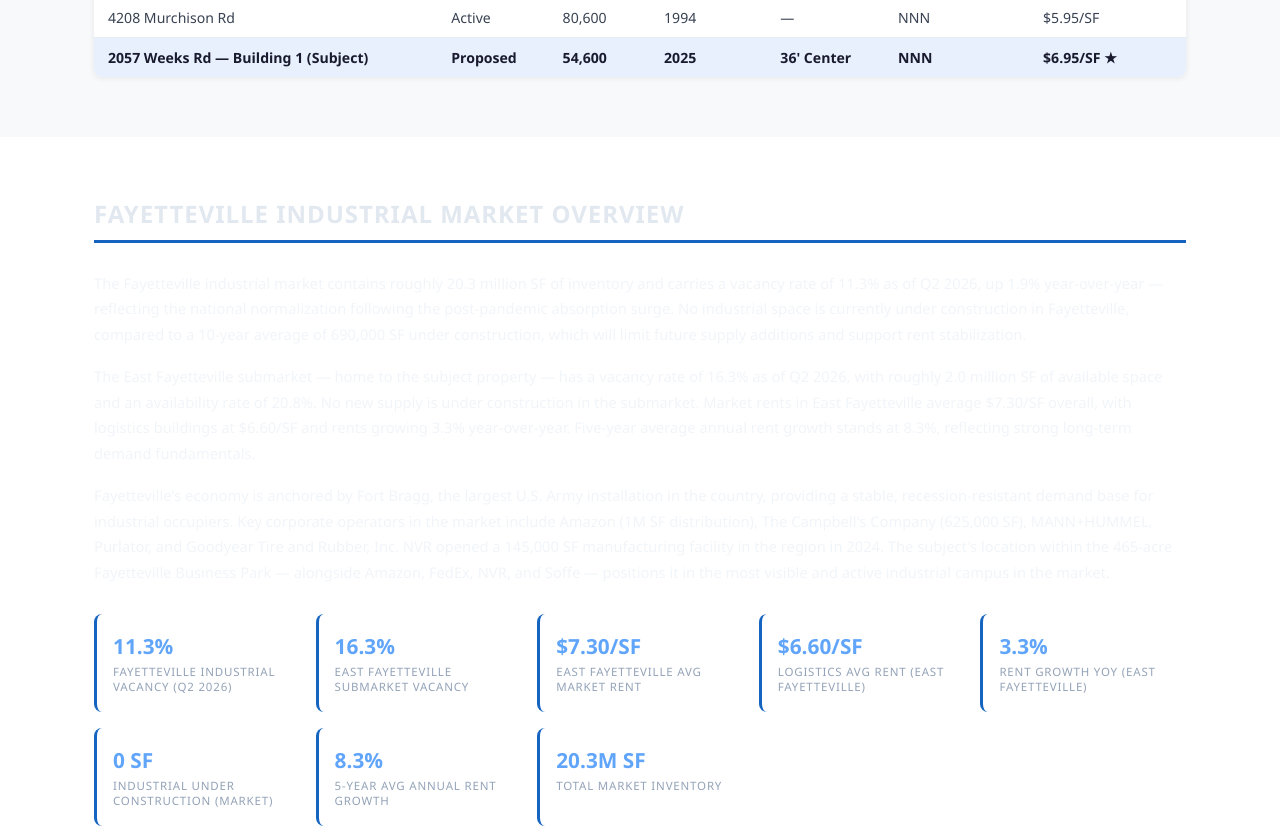
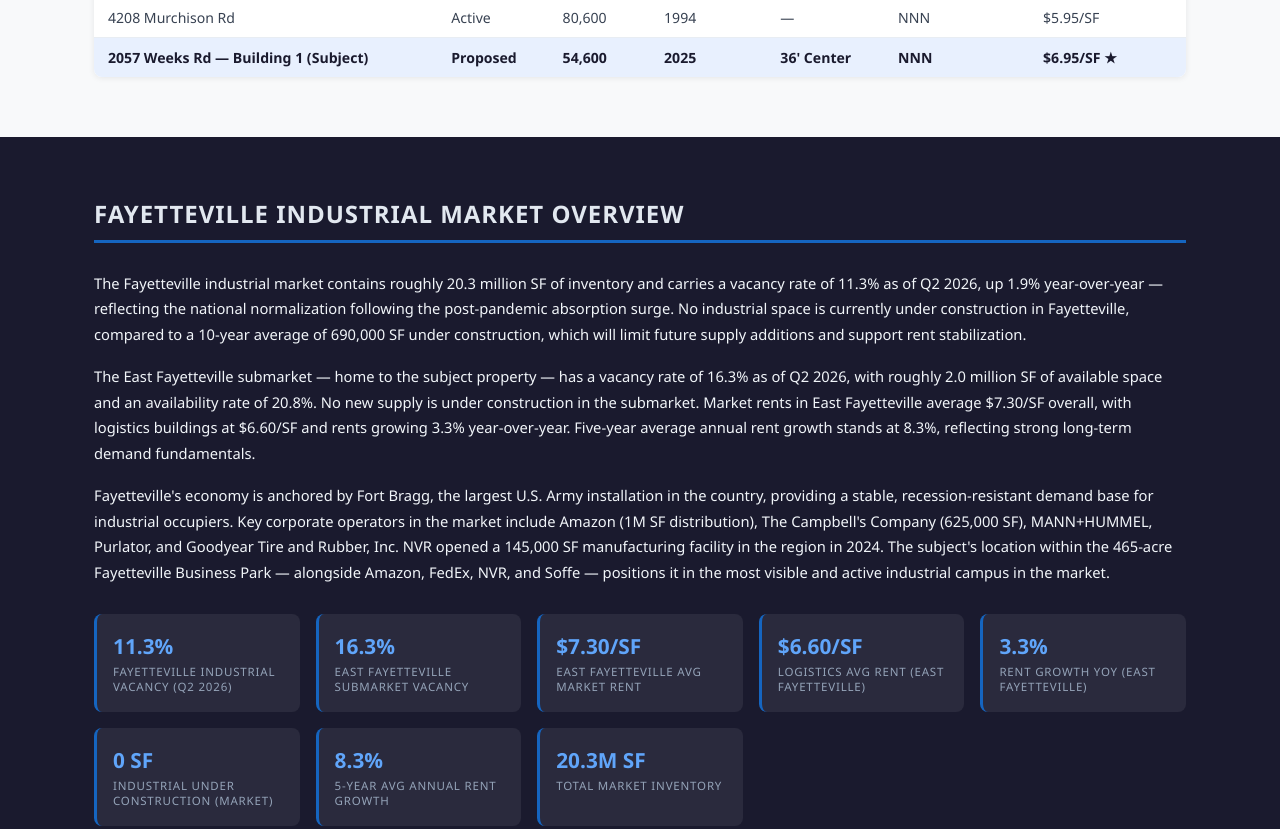
Before and after one commit to tpmurray13/bpo-2057-weeks-rd, a plain HTML site: page index.html in a window 1280 px wide. Shown: the part 4522-5351 px from the top of the page. Drawn offline with Linux system fonts and the light colour scheme.

Commit message:
Fix market section: force dark background over nth-child override

```diff
--- a/index.html
+++ b/index.html
@@ -138,7 +138,7 @@
     .preparer-block .title { font-size: 0.82rem; color: #6b7280; margin-top: 2px; }
 
     /* ── Market dark ── */
-    .market-dark { background: #1a1a2e; color: #e2e8f0; }
+    .market-dark { background: #1a1a2e !important; color: #e2e8f0; }
     .market-dark .section-title { color: #e2e8f0; border-color: #1565c0; }
     .market-dark p { font-size: 0.92rem; line-height: 1.75; color: #f1f5f9; }
     .market-stats { display: grid; grid-template-columns: repeat(auto-fit, minmax(170px, 1fr)); gap: 16px; margin-top: 28px; }
```
